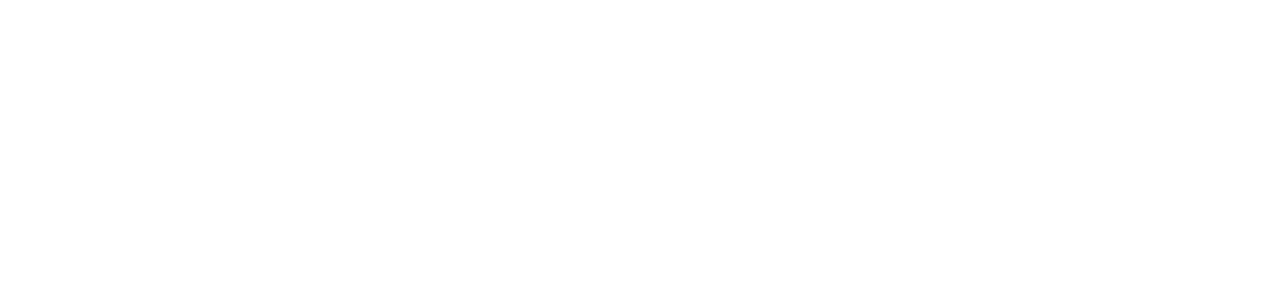
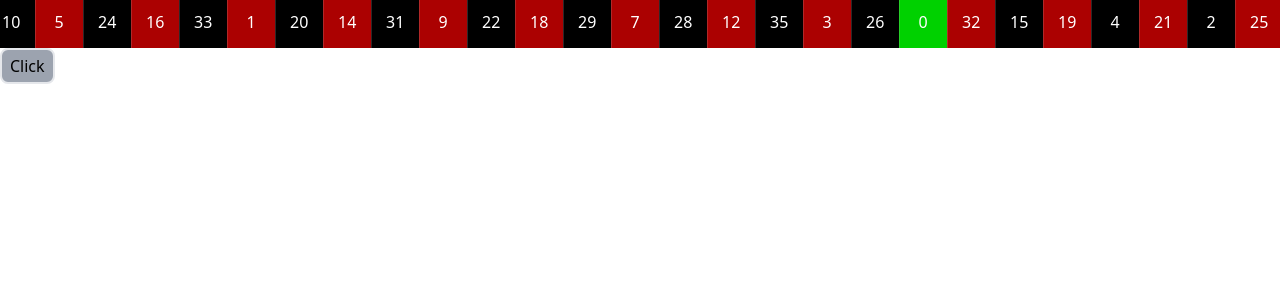
Before and after one commit to johannes67890/Roulette, a React (Create React App) app: page / in a window 1280 px wide. Shown: the top 300 px of the page. Built offline with nearby package versions, Linux system fonts and the light colour scheme.

Commit message:
changes for setup

```diff
--- a/src/App.tsx
+++ b/src/App.tsx
@@ -19,6 +19,9 @@ function App() {
           </li>
         ))}
       </ul>
+      <button className="mx-auto px-2 py-1 border-2 bg-gray-400 rounded-lg hover:bg-gray-700">
+        <span>Click</span>
+      </button>
     </div>
   );
 }
--- /dev/null
+++ b/src/table.tsx
@@ -0,0 +1,7 @@
+import React from "react";
+
+const Table = () => {
+  return <div></div>;
+};
+
+export default Table;
--- a/tailwind.config.js
+++ b/tailwind.config.js
@@ -1,6 +1,5 @@
 module.exports = {
-  purge: ["./src/**/*.{js,jsx,ts,tsx}", "./public/index.html"],
-  mode: "jit",
+  purge: ["./src/**/*.{ts,tsx}", "./public/index.html"],
   darkMode: false, // or 'media' or 'class'
   theme: {
     extend: {
```
Also changed, not shown: 1 other file (tests, documents, lock files or other folders).
